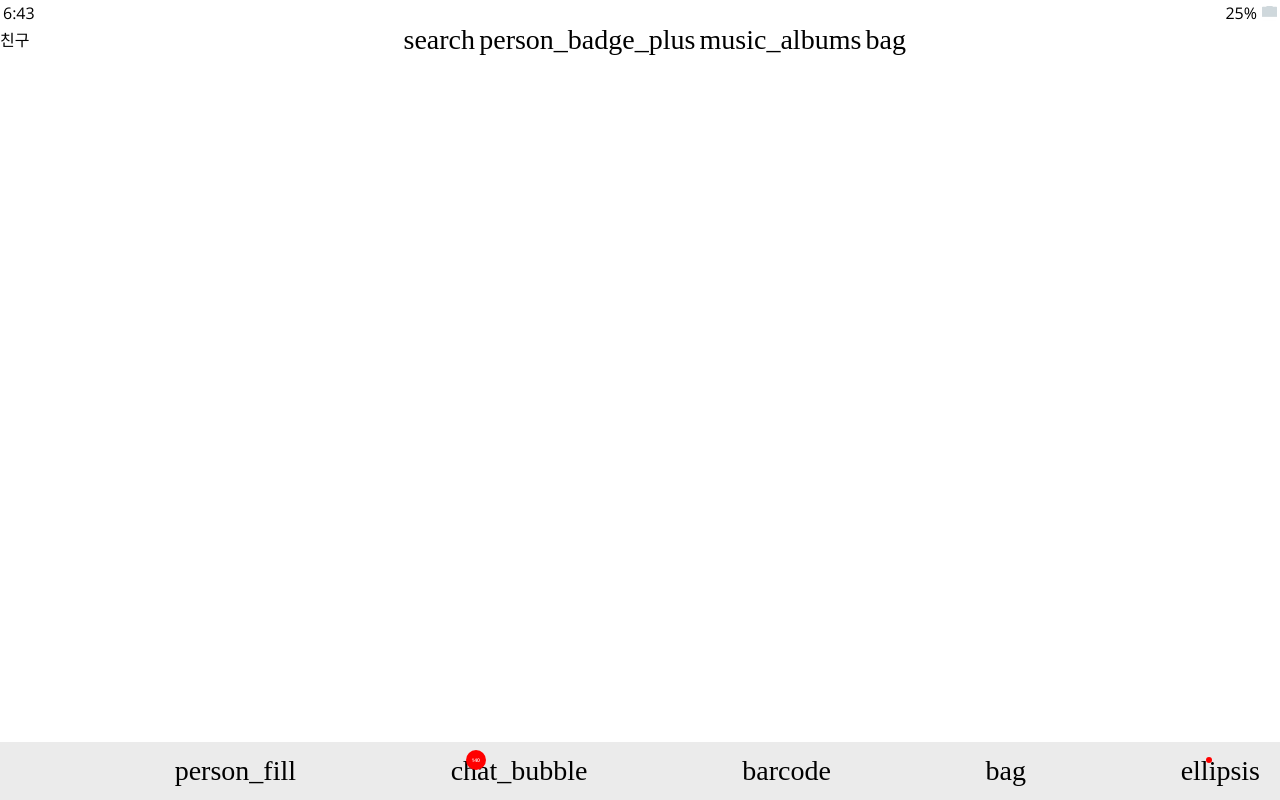
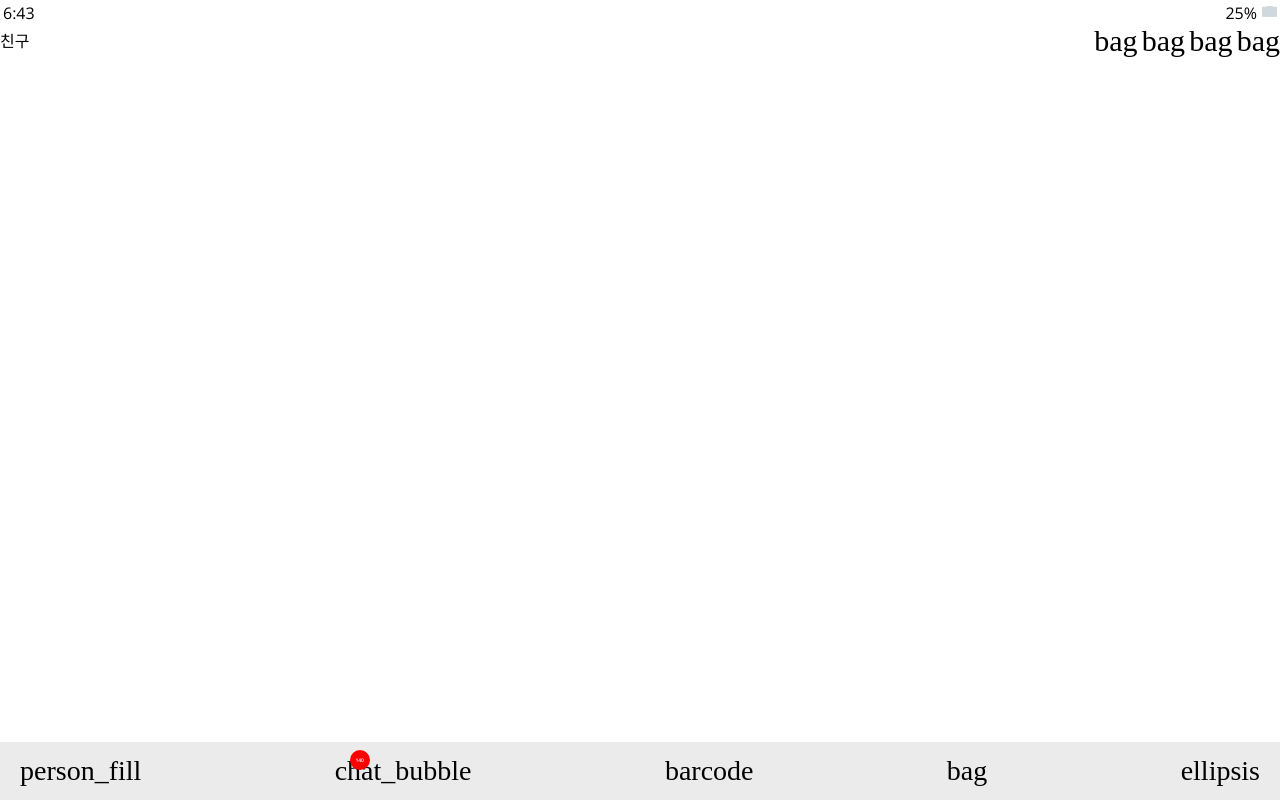
Before and after one commit to ysk9926/kokoa-clone, a plain HTML site: page friends.html in a window 1280 px wide. Drawn offline with nearby package versions, Linux system fonts and the light colour scheme; some icons are missing; a web font is replaced by a local one.

Commit message:
error fixed

```diff
--- a/css/components/nav.css
+++ b/css/components/nav.css
@@ -4,6 +4,7 @@
     bottom: 0;
     width: 100%;
     box-sizing: border-box;
+
 }
 
 .nav__list{
--- a/friends.html
+++ b/friends.html
@@ -1,5 +1,5 @@
 <!DOCTYPE html>
-<html lang="ko">
+<html lang="en">
 <head>
     <link rel="stylesheet" href="css/style.css"/>
     <meta charset="UTF-8">
@@ -22,10 +22,10 @@
     <header class="screen-header">
         <h1 class="header__text">친구</h1>
         <div>
-            <span><a href="#"><i class="f7-icons size-28">search</i></span>
-            <span><a href="#"><i class="f7-icons size-28">person_badge_plus</i></span>
-            <span><a href="#"><i class="f7-icons size-28">music_albums</i></span>
-            <span><a href="#"><i class="f7-icons size-28">bag</i></span>
+            <span class="header__icon"><i class="f7-icons">bag</i></span>
+            <span class="header__icon"><i class="f7-icons">bag</i></span>
+            <span class="header__icon"><i class="f7-icons">bag</i></span>
+            <span class="header__icon"><i class="f7-icons">bag</i></span>
         </div>
     </header>
 
@@ -37,9 +37,7 @@
                 <i class="f7-icons size-28">chat_bubble</i></a></li>
             <li class="nav__li"><a href="#"><i class="f7-icons size-28">barcode</i></a></li>
             <li class="nav__li"><a href="#"><i class="f7-icons size-28">bag</i></a></li>
-            <li class="nav__li"><a href="#">
-                <span class="nav__dot"></span>
-                <i class="f7-icons size-28">ellipsis</i></a></li>
+            <li class="nav__li"><a href="#"><i class="f7-icons size-28">ellipsis</i></a></li>
         </ul>
     </nav>
 </body>
```
Also changed, not shown: index.html (+1 -1 lines).
